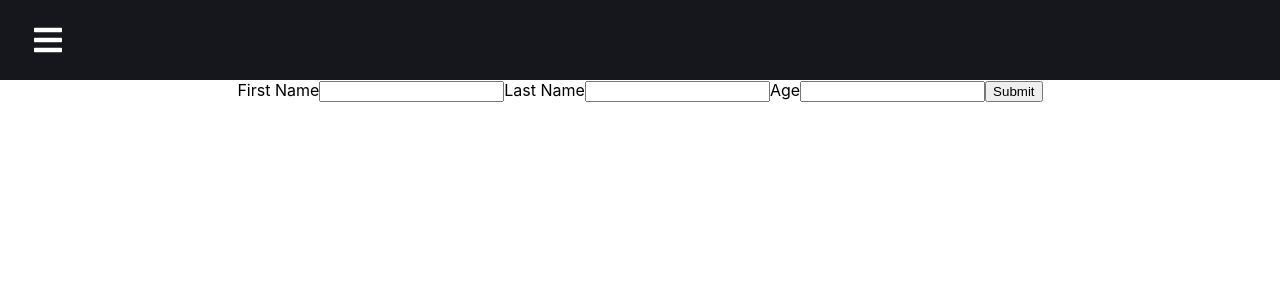
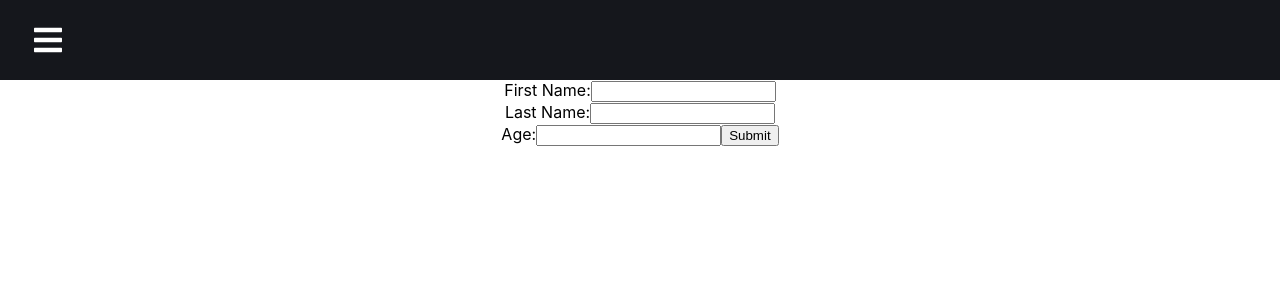
Before and after one commit to ShraddhaKeni/hrportalfrontend, a React (Create React App) app: page /test in a window 1280 px wide. Shown: the top 300 px of the page. Built offline with nearby package versions, Linux system fonts and the light colour scheme.

Commit message:
Form Validation

```diff
--- a/src/pages/Test.js
+++ b/src/pages/Test.js
@@ -1,36 +1,3 @@
-/* import React from 'react';
-
-const initialState = {
-  name: "",
-  nameError: ""
-}
-
-export default class Test extends React.Component {
-  state = initialState;
-
-  handleChange = event => {
-    this.setState({ name: event.target.value });
-    console.log(event.target.value);
-  }
-
-  render() {
-    return (
-      <div>
-        <form onSubmit={this.handleSubmit}>
-          <div>
-            <label>
-              Test:
-              <input type="text" name="name" value={this.state.name}  placeholder="Enter role name" onChange={this.handleChange} />
-              <div style={{ color: "red", paddingBottom: 10 }}>{this.state.nameError}</div>
-            </label>
-          </div>
-          <button type="submit">Submit</button>
-        </form>
-      </div>
-    )
-  }
-} */
-
 import React from "react";
 import { useForm } from "react-hook-form";
 
@@ -41,13 +8,12 @@ export default function App() {
   const {
     register,
     handleSubmit,
-    watch,
     formState: { errors }
   } = useForm();
 
   return (
     <form onSubmit={handleSubmit(onSubmit)}>
-      <label>First Name</label>
+      <label>First Name:</label>
       <input
         {...register("firstName", {
             required: true,
@@ -59,8 +25,8 @@ export default function App() {
       {errors?.firstName?.type === "required" && <p>This field is required</p>}
       {errors?.firstName?.type === "maxLength" && <p>First name cannot exceed 20 characters</p>}
       {errors?.firstName?.type === "pattern" && <p>Alphabetical characters only</p>}
-
-      <label>Last Name</label>
+      <br></br>
+      <label>Last Name:</label>
       <input
         {...register("lastName", {
             pattern: /^[A-Za-z]+$/i,
@@ -72,8 +38,8 @@ export default function App() {
       {errors?.lastName?.type === "required" && <p>This field is required</p>}
       {errors?.lastName?.type === "maxLength" && <p>Last name cannot exceed 20 characters</p>}
       {errors?.lastName?.type === "pattern" && <p>Alphabetical characters only</p>}
-
-      <label>Age</label>
+      <br></br>
+      <label>Age:</label>
       <input
         {...register("age", {
             min: 18,
```
